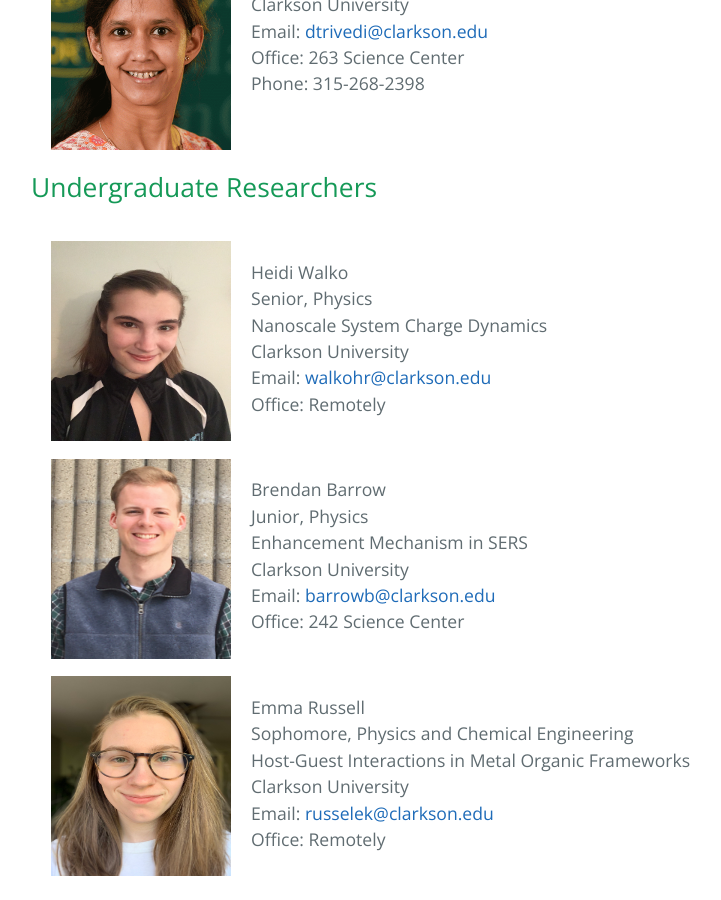
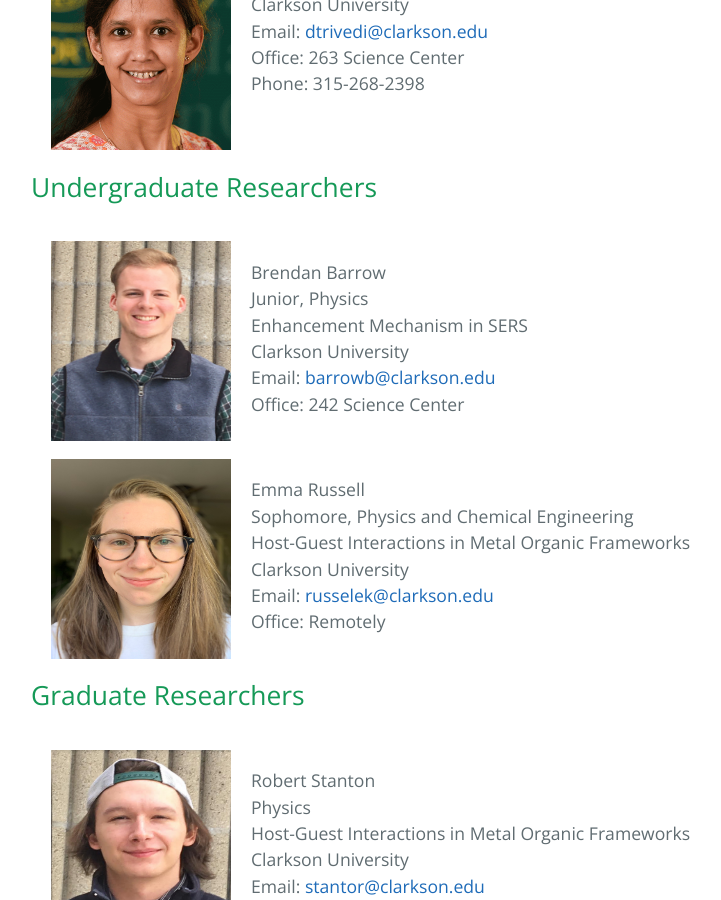
Before and after one commit to dharatrivedi/dharatrivedi.github.io, a Jekyll site: the page built from people.html, in a window 1280 px wide and 900 px high, scrolled down 582 px. Shown: the whole window, without its empty margins (233-954 px from the left). Built offline with Jekyll 4.4.1, drawn with Linux system fonts in a browser that asks for light colours.

Commit message:
Update people.html

```diff
--- a/people.html
+++ b/people.html
@@ -22,17 +22,6 @@ title: {{ site.name }}
     <h2>Undergraduate Researchers</h2>
   </ul>
 
-  <ul class="clearfix">
-    <img class="img1" src="/images/HW.jpg" alt="HeidiWalko" width="180" height="200"  hspace="20">
-    <p>
-      Heidi Walko<br />
-      Senior, Physics<br />
-      Nanoscale System Charge Dynamics<br />
-      Clarkson University<br />
-      Email: <a href="mailto:walkohr@clarkson.edu">walkohr@clarkson.edu</a><br />
-      Office: Remotely<br />
-    </p>
-  </ul>
   <ul class="clearfix">
     <img class="img1" src="/images/BB.jpg" alt="BrendanBarrow" width="180" height="200"  hspace="20">
     <p>
```
